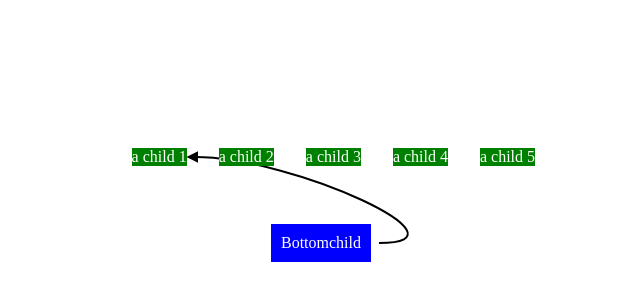
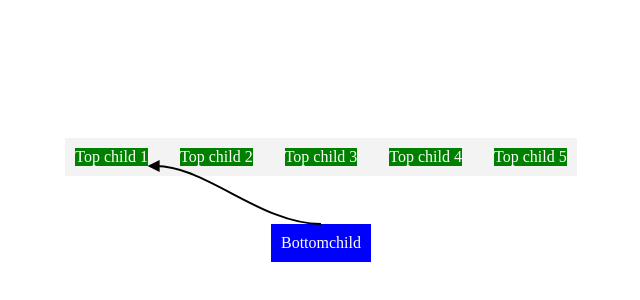
Before and after one commit to OrShalmayev/svg-draw-training, a website: page index.html in a window 1280 px wide. Shown: the part 200-500 px from the top of the page, without its empty margins (319-959 px from the left). Drawn offline with nearby package versions, Linux system fonts and the light colour scheme.

Commit message:
finished demonstration

```diff
--- a/assets/js/main.js
+++ b/assets/js/main.js
@@ -1,27 +1,29 @@
-window.addEventListener('load', function(){
+window.addEventListener('load', function(){//only after css loaded
   console.log('DOMContentLoaded')
 
-  var divA       = document.querySelector(".top__child--1");
-  var divB       = document.querySelector(".bottom");
-  //var arrowLeft  = document.querySelector("#arrowLeft");
-  var arrowRight = document.querySelector("#arrowRight");
+  const staticBox       = document.querySelector(".bottom");
+  const dynamic_box_default_class = '.top__child--1';
+  //const arrowLeft  = document.querySelector("#arrowLeft");
+  const arrowRight = document.querySelector("#arrowRight");
 
-  function drawConnector() {
+  function drawConnector(box = dynamic_box_default_class) {
+    let dynamicBox       = $(box)[0];
+
     // let posnALeft = {
     //   x: divA.getBoundingClientRect().left - 8,
     //   y: divA.getBoundingClientRect().top  + divA.getBoundingClientRect().height / 2
     // };
-    let posnARight = {
-      x: divA.getBoundingClientRect().left + divA.getBoundingClientRect().width + 8,
-      y: divA.getBoundingClientRect().top  + divA.getBoundingClientRect().height / 2
+    let arrowSymbol = {//where the is at
+      x: dynamicBox.getBoundingClientRect().left + dynamicBox.getBoundingClientRect().width + 8,
+      y: dynamicBox.getBoundingClientRect().top  + dynamicBox.getBoundingClientRect().height
     };
     // let posnBLeft = {
-    //   x: divB.getBoundingClientRect().left - 8,
-    //   y: divB.getBoundingClientRect().top  + divB.getBoundingClientRect().height  / 2
+    //   x: staticBox.getBoundingClientRect().left - 8,
+    //   y: staticBox.getBoundingClientRect().top  + staticBox.getBoundingClientRect().height  / 2
     // };
-    let posnBRight = {
-      x: divB.getBoundingClientRect().left + divB.getBoundingClientRect().width + 8,
-      y: divB.getBoundingClientRect().top  + divB.getBoundingClientRect().height / 2
+    let lineStart = {//where the line starts
+      x: staticBox.getBoundingClientRect().left + staticBox.getBoundingClientRect().width / 2,
+      y: staticBox.getBoundingClientRect().top
     };
     // var dStrLeft =
     //     "M" +
@@ -33,33 +35,35 @@ window.addEventListener('load', function(){
     //arrowLeft.setAttribute("d", dStrLeft);
     let dStrRight =
         "M" +
-        (posnBRight.x      ) + "," + (posnBRight.y) + " " +
+        // c= cordinates
+        // c of  X            ||        c of Y
+        (lineStart.x      ) + "," + (lineStart.y) + " " +
         "C" +
-        (posnBRight.x + 100) + "," + (posnBRight.y) + " " +
-        (posnARight.x + 100) + "," + (posnARight.y) + " " +
-        (posnARight.x      ) + "," + (posnARight.y);
+        // c of X on the middle line  || c of Y on the middle line
+        (lineStart.x - 60) + "," + (lineStart.y) + " " +
+        (arrowSymbol.x + 50) + "," + (arrowSymbol.y) + " " +
+        (arrowSymbol.x  ) + "," + (arrowSymbol.y);
 
     arrowRight.setAttribute("d", dStrRight);
   };
+  drawConnector();
+  // $("#a, #b").draggable({
+  //   drag: function(event, ui) {
+  //     console.log(document.querySelector(".top__child--1").getBoundingClientRect().left);
+  //   }
+  // });
 
-  console.log(divA);
-  console.log(divB);
-  console.log(arrowLeft)
-  console.log(arrowRight);
+  // when clicking the box draw again with the function and change the lement
+  $('.top__child').each(function(idx, elm){
+    console.log(elm)
+    $(elm).click(function(){
+      console.log(this)
+      drawConnector(this);
+    });
+  });
+  // console.log(dynamicBox);
+  // console.log(divB);
+  // console.log(arrowLeft)
+  // console.log(arrowRight);
 
-  $("#a, #b").draggable({
-    drag: function(event, ui) {
-      console.log(document.querySelector(".top__child--1").getBoundingClientRect().left);
-      drawConnector();
-    }
-  });
-
-  setTimeout(drawConnector, 250);
-  /* The setTimeout delay here is only required to prevent
-    * the initial appearance of the arrows from being
-    * incorrect due to the animated expansion of the
-    * Stack Overflow code snippet results after clicking
-    * "Run Code Snippet." If this was a simpler website,
-    * a simple command, i.e. `drawConnector();` would suffice.
-    */
 }, false)
--- a/index.html
+++ b/index.html
@@ -23,12 +23,12 @@
       <path id="arrowRight"/>
     </g>
   </svg>
-  <div id="a" class="top">Top
-      <div class="top__child top__child--1">a child 1</div>
-      <div class="top__child top__child--1">a child 2</div>
-      <div class="top__child top__child--1">a child 3</div>
-      <div class="top__child top__child--1">a child 4</div>
-      <div class="top__child top__child--1">a child 5</div>
+  <div id="a" class="top">
+      <div class="top__child top__child--1">Top child 1</div>
+      <div class="top__child top__child--2">Top child 2</div>
+      <div class="top__child top__child--3">Top child 3</div>
+      <div class="top__child top__child--4">Top child 4</div>
+      <div class="top__child top__child--5">Top child 5</div>
   </div>
   <div id="b" class="bottom">Bottom
     <div id="b-child" class="bottom__child">child</div>
--- a/sass/main.scss
+++ b/sass/main.scss
@@ -38,6 +38,9 @@ body {
 }
 svg {
   position: absolute;
+  path {
+    transition: all 0.2s ease-in-out;
+  }
 }
 
 .top, .bottom {
@@ -47,15 +50,17 @@ svg {
   min-height: fit-content;
   text-align: center;
   color: white;
+  background-color: #f3f3f3;
 }
 .top {
   margin-bottom: 3rem;
   & > *:not(:last-child) {
-    position: relative;
     margin-right: 2rem;
   }
 
   &__child {
+    cursor: pointer;
+    position: relative;
     background-color: green;
   }
 }
```
Also changed, not shown: assets/css/style.css.
